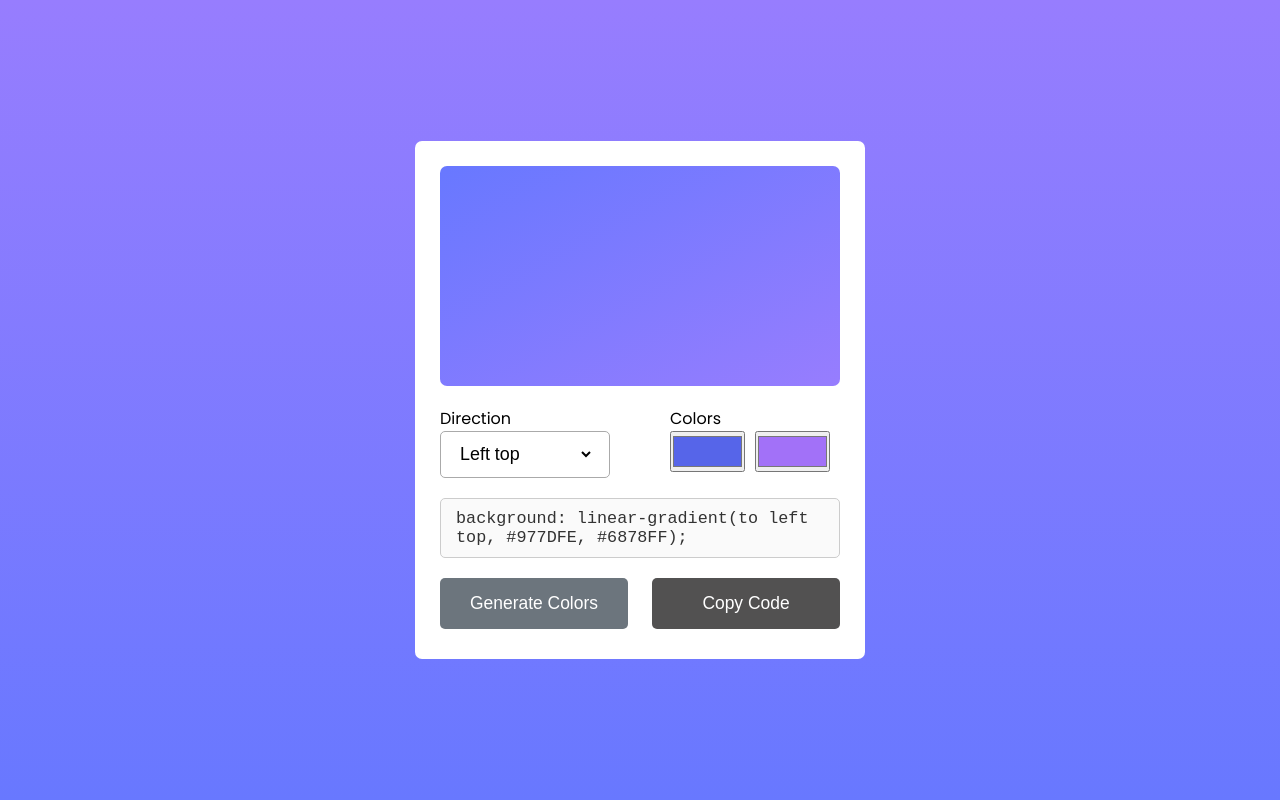
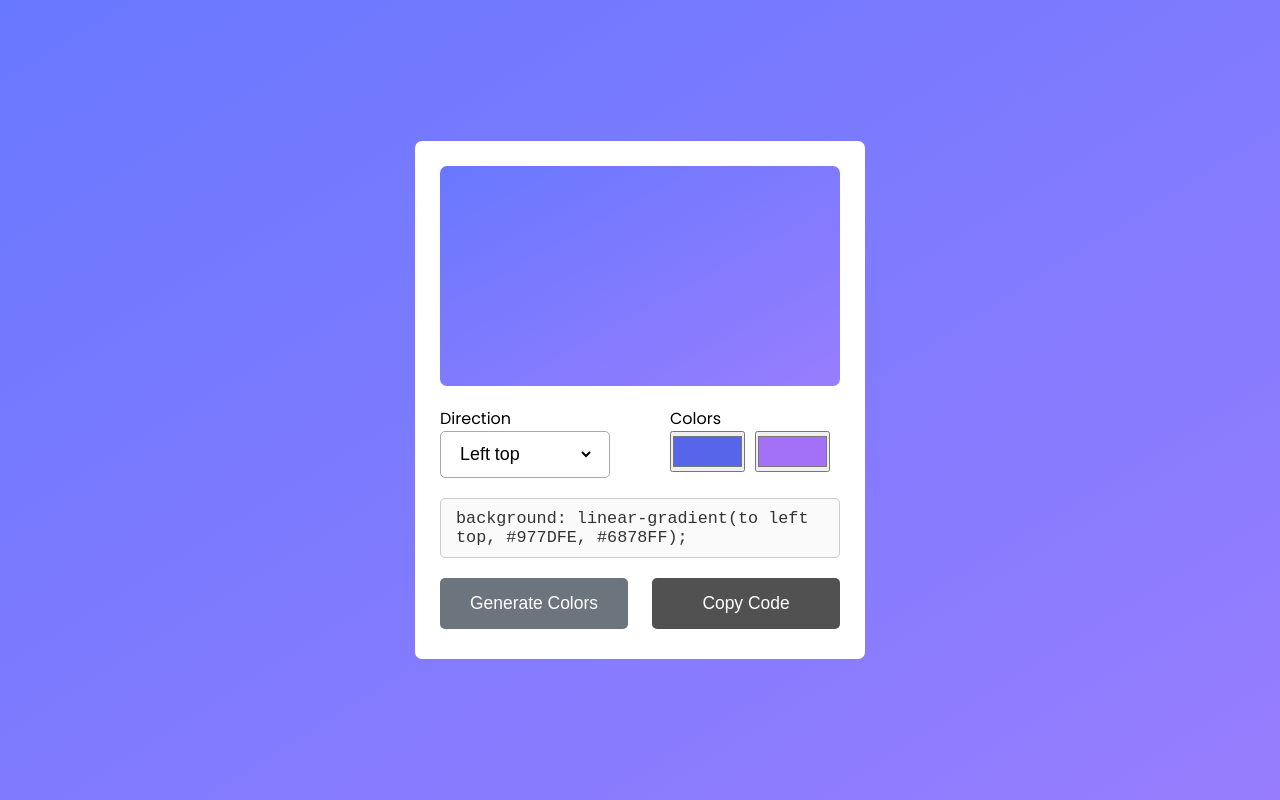
Before and after one commit to ryangois/Gradient-generator, a plain HTML site: page index.html in a window 1280 px wide. Drawn offline with Linux system fonts and the light colour scheme.

Commit message:
background changes

```diff
--- a/style.css
+++ b/style.css
@@ -12,7 +12,7 @@ body {
   display: flex;
   align-items: center;
   justify-content: center;
-  background: linear-gradient(#977DFE, #6878FF);
+  background: linear-gradient(to left top, #977DFE, #6878FF);
 }
 
 .wrapper {
```
